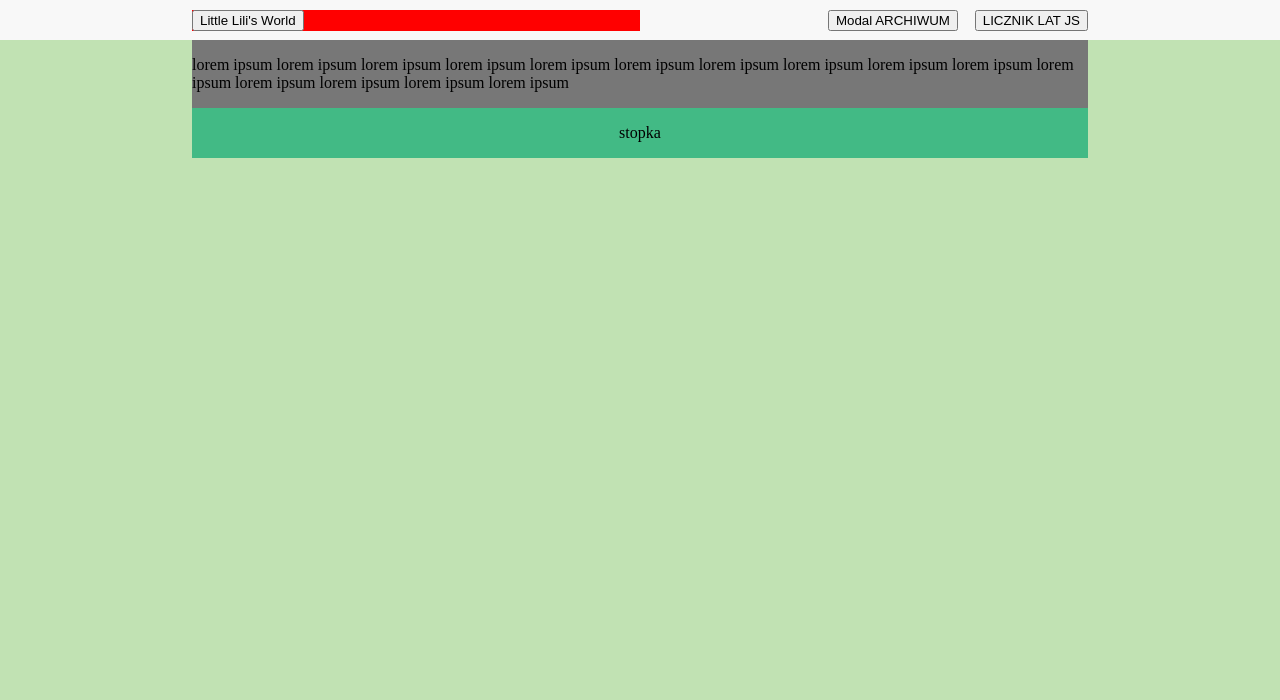
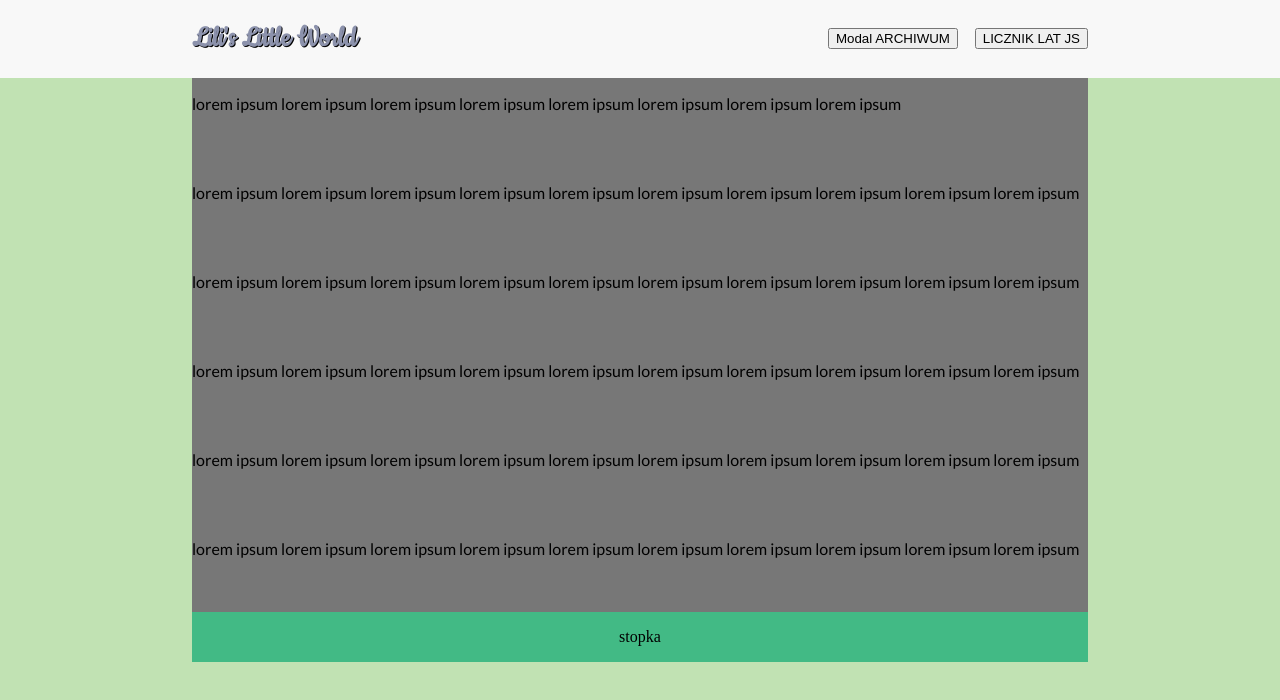
Before and after one commit to sledziu87/albumLili, a plain HTML site: page index.html in a window 1280 px wide. Drawn offline with Linux system fonts and the light colour scheme.

Commit message:
ch23/main-view Poprawiono wyświetlanie navbar dla chrome; Dobrano czcionki; Stylizacja BRAND;

```diff
--- a/Styles/style.scss
+++ b/Styles/style.scss
@@ -1,9 +1,15 @@
 @import 'SCSS/_scss.scss';
 
 //*{border: black solid 1px}
+.f_cookie {
+  font-family: 'Cookie', cursive;
+}
 
-html,body
-{
+.f_lato {
+  font-family: 'Lato', sans-serif;
+}
+
+html,body {
   margin: 0 0;
   min-width: 250px;
   padding: 0;
@@ -11,25 +17,22 @@ html,body
   background-color: #c1e2b3; // get attention "pattern subject"
 }
 
-main
-{
+main {
   max-width: 100%; // zbędne ?
 }
-section
-{
+
+section {
   background-color: lightblue;
 }
 
-article
-{
+article {
   background-color: #4cae4c;
 }
 
-footer
-{
+footer {
   background-color: #42BA85;
   width: 100%;
-  bottom: 0;
+  bottom: 0;  // do poprawki
   text-align: center;
 }
 
@@ -39,6 +42,7 @@ footer
 
 .main{
   grid-area: main;
+  //
   background-color: #777777;
 }
 
@@ -55,12 +59,14 @@ footer
 }
 
 
-.header_grid{
+.header_grid {
   grid-area: header;
   display: grid;
   grid-template-columns: $lgFr 1fr 1fr $lgFr;
   grid-template-areas:
   ". navBrand navRight .";
+  grid-template-rows:1fr; // wymagane dla chrome !!!
+
   //
   background-color: #F8F8F8;
   min-height: 40px;
@@ -69,8 +75,19 @@ footer
 .nav_brand {
   grid-area: navBrand;
   //
-  background-color: red;
 }
+
+.nav_brand_color{
+  color: #8c92ac;
+  text-shadow: 1px 1px black;
+
+  //color: silver;
+  //text-shadow: 1px 1px black; // kolor miejsce 3 silver + black
+
+  //color: #b2beb5;
+  //text-shadow: 1px 1px black; // wybór nr 2 color #b2beb5 z cieniem czarnym
+}
+
 .position_vertical{
   align-self: center; // Pozycjonuje góra dół obcinając niezapelnioną powierzchnię. Zwrócić uwagę, może trzeba dodać padding itp !!!
 }
@@ -93,7 +110,7 @@ footer
   justify-self: end;
 }
 
-.navbar{
+.navbar {
   grid-area: navbar;
 }
 
@@ -103,4 +120,8 @@ footer
 //}
 
 
-/// dopasowanie szerokosci paska navigacyjnego i wstepny css grid zakonczyny CHYBA
+/// za wczesnie na wprowadzenie mediaQ. Należy najpierw wuystylować dokładnie co i jak ma wyglądać. Stworzyć zegar lat i inne szczegóły. Potem mozna wprowadzić media !!!
+
+// POMYSŁ spróbować dać tło (duże lub średnie ekrany) części centralnej jako przeźrocze i czarne "wysepki" na których będą wyświetlone zdjęcia. PATRZ MOKUP
+
+// !!! teraz robimy dokładną stylizacje navbar, dobieramy czcionki, Przyklejamy pasek do górnej strefy, nadajemy cień,  dopracowujemy BRAND aby wygladał przyzwoicie. TODO
--- a/index.html
+++ b/index.html
@@ -6,16 +6,15 @@
     <link rel="stylesheet" type="text/css" href="Styles/style.css"/>
     <script src="plugins/isotope/isotope.pkgd.min.js"></script> <!--Mozliwe ze te wtyczke zastapie CSS Gridem -->
     <script src="plugins/jquery_3.2.1/jquery-3.2.1.min.js" type="text/javascript" charset="utf-8"> </script>
-    <script src="plugins/bootstrap-3.3.7-dist/js/bootstrap.min.js" type="text/javascript" charset="utf-8"> </script>
     <script src="Scripts/script.js"> </script>
     <meta name="viewport" content="width=device-width, initial-scale=1.0">
-    <!-- TODO- znalezc stosowne fonty a ich wielkosc uzaleznic od rozmiarów matrycy. Zwrocic uwage na czytelnosc przy mobilnych-->
-    <!-- TODO- znalezc stosowny wygląd tła - temat rozbudowany o zmienne tło (pattern) w zaleznosci od pory roku -->
+    <link href="https://fonts.googleapis.com/css?family=Cookie|Lato&amp;subset=latin-ext" rel="stylesheet">
+    <!-- TODO- znalezc stosowny wygląd tła - temat rozbudowany o zmienne tło (pattern) w zaleznosci od pory roku. Aby nie spowalniać ładowania strony uzyć JS. W scypcie spróbować zdefiniować zasade na której strona będzie definiowała jakie tło pobrać. Na start jest defaultowe - scrypt odszyfrowuje które dane pobrać dla wskazanego okresu i dopasowuje tło. -->
 </head>
 
 <body class="body_grid">
         <header class="header_grid">
-            <div class="nav_brand position_vertical" ><button>Little Lili's World</button></div>
+            <div class="nav_brand position_vertical f_cookie nav_brand_color " ><h1>Lili's Little World</h1></div>
             <div class="nav_right position_vertical">
                 <div class="archive testBorder"><button>Modal ARCHIWUM</button></div>
                 <!--TODO - WSTAWIC LICZNIK LAT ZROBIONY W JS - ZAMIAST BUTTONA-->
@@ -26,7 +25,7 @@
             <!-- jak zrobic to zeby po kliknieciu w np "sierpien" wyswietlic zbior zdjec z tego miesiaca a inne ukryc. Dodatkowo automatyzacja dla nowo tworzonych miesiecy -->
 
             <!--TODO zamienić powyższe na wykomentowane o odpowiednim ostylowaniu-->
-            <!--<div class="nav_brand position_vertical " >Little Lili's World</div>    -->
+            <!--<div class="nav_brand position_vertical " >Lili's Little World</div>    -->
             <!--<ul class="nav_right position_vertical">-->
                 <!--<li> <a href="#" class="archive testBorder">MODAL ARCHIWUM </a></li>-->
                 <!--<li> <a href="#" class="age testBorder"> LICZNIK LAT JS </a></li>-->
@@ -34,8 +33,14 @@
 
         </header>
 
-        <main class="main">
-            <p>lorem ipsum lorem ipsum lorem ipsum lorem ipsum lorem ipsum lorem ipsum lorem ipsum lorem ipsum lorem ipsum lorem ipsum lorem ipsum lorem ipsum lorem ipsum lorem ipsum lorem ipsum </p>
+        <main class="main f_lato">
+            <p>lorem ipsum lorem ipsum lorem ipsum lorem ipsum lorem ipsum lorem ipsum lorem ipsum lorem ipsum </p><br/> <br/>
+            <p> lorem ipsum lorem ipsum lorem ipsum lorem ipsum lorem ipsum lorem ipsum lorem ipsum lorem ipsum lorem ipsum lorem ipsum </p> <br/> <br/>
+            <p> lorem ipsum lorem ipsum lorem ipsum lorem ipsum lorem ipsum lorem ipsum lorem ipsum lorem ipsum lorem ipsum lorem ipsum </p> <br/> <br/>
+            <p> lorem ipsum lorem ipsum lorem ipsum lorem ipsum lorem ipsum lorem ipsum lorem ipsum lorem ipsum lorem ipsum lorem ipsum </p> <br/> <br/>
+            <p> lorem ipsum lorem ipsum lorem ipsum lorem ipsum lorem ipsum lorem ipsum lorem ipsum lorem ipsum lorem ipsum lorem ipsum </p> <br/> <br/>
+            <p> lorem ipsum lorem ipsum lorem ipsum lorem ipsum lorem ipsum lorem ipsum lorem ipsum lorem ipsum lorem ipsum lorem ipsum </p> <br/> <br/>
+
         </main>
 
         <footer class="footer"> <p>stopka</p></footer>
```
Also changed, not shown: Styles/style.css.
